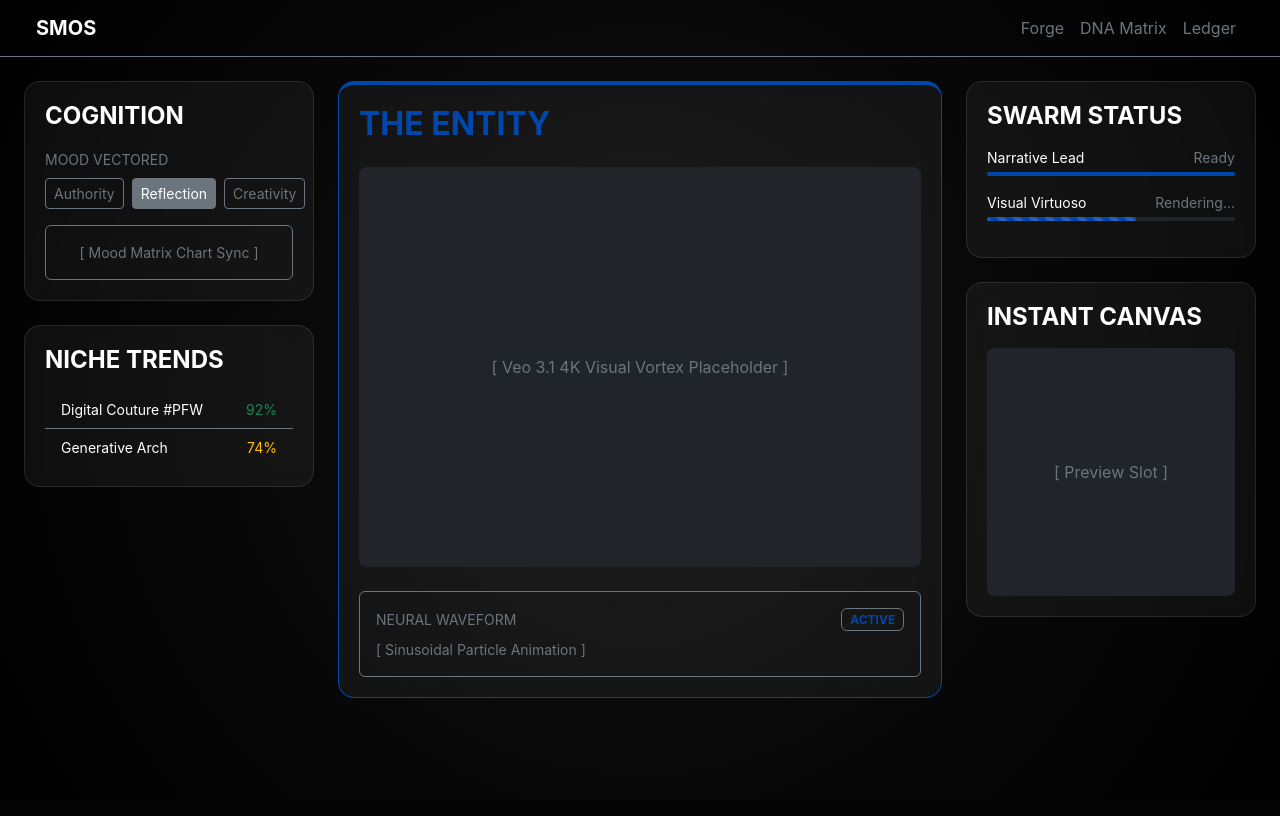
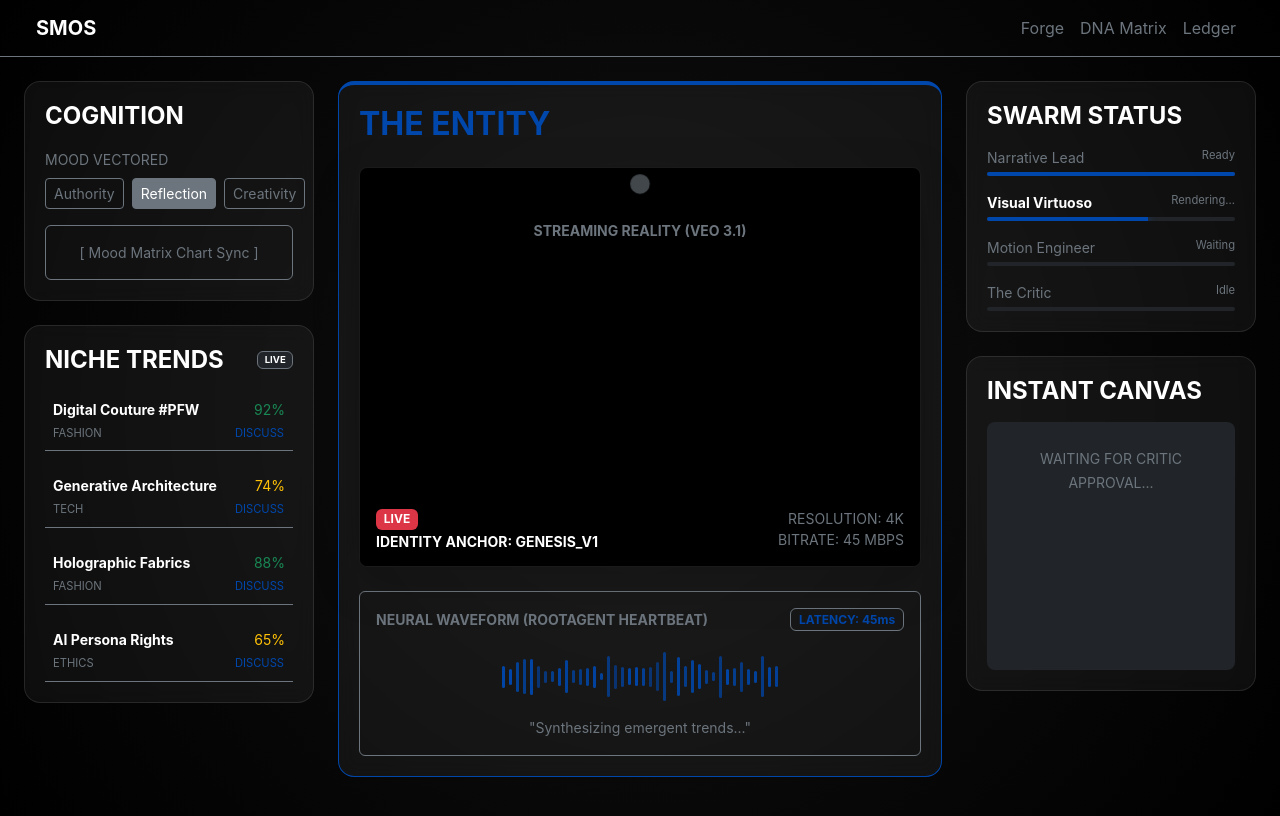
Before and after one commit to Simlowker/MuseTaia, a Next.js app in the folder frontend/: page / in a window 1280 px wide. Shown: the top 816 px of the page. Built offline with nearby package versions, Linux system fonts and the light colour scheme.

Commit message:
conductor(checkpoint): Checkpoint end of Phase 2 (Sovereign Heart)

```diff
--- a/frontend/src/app/page.tsx
+++ b/frontend/src/app/page.tsx
@@ -1,6 +1,10 @@
 'use client';
 
 import { useMood } from '@/context/MoodContext';
+import VisualVortex from '@/components/VisualVortex';
+import NeuralWaveform from '@/components/NeuralWaveform';
+import TrendFeed from '@/components/TrendFeed';
+import SwarmStatus from '@/components/SwarmStatus';
 
 export default function Home() {
   const { mood, setMood, accentColor } = useMood();
@@ -9,18 +13,12 @@ export default function Home() {
     <div className="row g-4">
       {/* 1. Zone Centrale: L'Entité */}
       <div className="col-lg-6 order-lg-2">
-        <div className="glass-card accent-border" style={{ minHeight: '600px', borderTop: '4px solid' }}>
+        <div className="glass-card accent-border h-100" style={{ borderTop: '4px solid' }}>
           <h2 className="fw-bold mb-4 accent-text">THE ENTITY</h2>
-          <div className="bg-dark rounded-3 d-flex align-items-center justify-content-center" style={{ minHeight: '400px' }}>
-            <span className="text-secondary">[ Veo 3.1 4K Visual Vortex Placeholder ]</span>
-          </div>
-          <div className="mt-4 p-3 border border-secondary rounded">
-            <div className="d-flex justify-content-between align-items-center">
-              <span className="small text-secondary">NEURAL WAVEFORM</span>
-              <span className="badge border border-secondary" style={{ color: accentColor }}>ACTIVE</span>
-            </div>
-            <div className="mt-2 text-secondary small">[ Sinusoidal Particle Animation ]</div>
-          </div>
+
+          <VisualVortex />
+          <NeuralWaveform />
+
         </div>
       </div>
 
@@ -50,47 +48,19 @@ export default function Home() {
           </div>
         </div>
 
-        <div className="glass-card">
-          <h4 className="fw-bold mb-3">NICHE TRENDS</h4>
-          <ul className="list-group list-group-flush bg-transparent">
-            <li className="list-group-item bg-transparent text-white border-secondary small">
-              Digital Couture #PFW <span className="float-end text-success">92%</span>
-            </li>
-            <li className="list-group-item bg-transparent text-white border-secondary small">
-              Generative Arch <span className="float-end text-warning">74%</span>
-            </li>
-          </ul>
-        </div>
+        <TrendFeed />
       </div>
 
       {/* 3. Zone Droite: L'Usine Créative */}
       <div className="col-lg-3 order-lg-3">
-        <div className="glass-card mb-4">
-          <h4 className="fw-bold mb-3">SWARM STATUS</h4>
-          <div className="mb-3 small">
-            <div className="d-flex justify-content-between mb-1">
-              <span>Narrative Lead</span>
-              <span className="text-secondary">Ready</span>
-            </div>
-            <div className="progress bg-dark" style={{ height: '4px' }}>
-              <div className="progress-bar" style={{ width: '100%', backgroundColor: accentColor }}></div>
-            </div>
-          </div>
-          <div className="mb-3 small">
-            <div className="d-flex justify-content-between mb-1">
-              <span>Visual Virtuoso</span>
-              <span className="text-secondary">Rendering...</span>
-            </div>
-            <div className="progress bg-dark" style={{ height: '4px' }}>
-              <div className="progress-bar progress-bar-animated progress-bar-striped" style={{ width: '60%', backgroundColor: accentColor }}></div>
-            </div>
-          </div>
-        </div>
+        <SwarmStatus />
 
         <div className="glass-card">
           <h4 className="fw-bold mb-3">INSTANT CANVAS</h4>
-          <div className="bg-dark rounded-3 ratio ratio-1x1 d-flex align-items-center justify-content-center text-secondary">
-            [ Preview Slot ]
+          <div className="bg-dark rounded-3 ratio ratio-1x1 d-flex align-items-center justify-content-center text-secondary overflow-hidden">
+            <div className="p-4 text-center">
+              <span className="small">WAITING FOR CRITIC APPROVAL...</span>
+            </div>
           </div>
         </div>
       </div>
--- /dev/null
+++ b/frontend/src/components/NeuralWaveform.tsx
@@ -0,0 +1,50 @@
+'use client';
+
+import React from 'react';
+import { motion } from 'framer-motion';
+import { useMood } from '@/context/MoodContext';
+
+export default function NeuralWaveform() {
+  const { accentColor } = useMood();
+
+  const bars = Array.from({ length: 40 });
+
+  return (
+    <div className="mt-4 p-3 border border-secondary rounded overflow-hidden">
+      <div className="d-flex justify-content-between align-items-center mb-3">
+        <span className="small text-secondary fw-bold">NEURAL WAVEFORM (ROOTAGENT HEARTBEAT)</span>
+        <span className="badge border border-secondary" style={{ color: accentColor }}>LATENCY: 45ms</span>
+      </div>
+
+      <div className="d-flex align-items-center justify-content-center gap-1" style={{ height: '60px' }}>
+        {bars.map((_, i) => (
+          <motion.div
+            key={i}
+            animate={{
+              height: [
+                Math.random() * 20 + 5,
+                Math.random() * 50 + 10,
+                Math.random() * 20 + 5
+              ]
+            }}
+            transition={{
+              duration: 0.5 + Math.random() * 0.5,
+              repeat: Infinity,
+              ease: "easeInOut"
+            }}
+            style={{
+              width: '3px',
+              backgroundColor: accentColor,
+              borderRadius: '2px',
+              opacity: 0.6 + Math.random() * 0.4
+            }}
+          />
+        ))}
+      </div>
+
+      <div className="mt-2 text-center">
+        <span className="text-secondary small italic">"Synthesizing emergent trends..."</span>
+      </div>
+    </div>
+  );
+}
--- /dev/null
+++ b/frontend/src/components/SwarmStatus.tsx
@@ -0,0 +1,50 @@
+'use client';
+
+import React from 'react';
+import { useMood } from '@/context/MoodContext';
+import { motion } from 'framer-motion';
+
+interface AgentStatus {
+  name: string;
+  status: string;
+  progress: number;
+  active: boolean;
+}
+
+const agents: AgentStatus[] = [
+  { name: 'Narrative Lead', status: 'Ready', progress: 100, active: false },
+  { name: 'Visual Virtuoso', status: 'Rendering...', progress: 65, active: true },
+  { name: 'Motion Engineer', status: 'Waiting', progress: 0, active: false },
+  { name: 'The Critic', status: 'Idle', progress: 0, active: false },
+];
+
+export default function SwarmStatus() {
+  const { accentColor } = useMood();
+
+  return (
+    <div className="glass-card mb-4">
+      <h4 className="fw-bold mb-3">SWARM STATUS</h4>
+      <div className="d-flex flex-column gap-3">
+        {agents.map((agent) => (
+          <div key={agent.name} className="small">
+            <div className="d-flex justify-content-between mb-1">
+              <span className={agent.active ? 'text-white fw-bold' : 'text-secondary'}>{agent.name}</span>
+              <span className="text-secondary" style={{ fontSize: '0.7rem' }}>{agent.status}</span>
+            </div>
+            <div className="progress bg-dark" style={{ height: '4px' }}>
+              <motion.div
+                className="progress-bar"
+                initial={{ width: 0 }}
+                animate={{ width: `${agent.progress}%` }}
+                style={{
+                  backgroundColor: accentColor,
+                  boxShadow: agent.active ? `0 0 10px ${accentColor}` : 'none'
+                }}
+              />
+            </div>
+          </div>
+        ))}
+      </div>
+    </div>
+  );
+}
--- /dev/null
+++ b/frontend/src/components/TrendFeed.tsx
@@ -0,0 +1,49 @@
+'use client';
+
+import React from 'react';
+import { motion } from 'framer-motion';
+
+interface Trend {
+  id: string;
+  topic: string;
+  score: number;
+  category: string;
+}
+
+const trends: Trend[] = [
+  { id: '1', topic: 'Digital Couture #PFW', score: 92, category: 'Fashion' },
+  { id: '2', topic: 'Generative Architecture', score: 74, category: 'Tech' },
+  { id: '3', topic: 'Holographic Fabrics', score: 88, category: 'Fashion' },
+  { id: '4', topic: 'AI Persona Rights', score: 65, category: 'Ethics' },
+];
+
+export default function TrendFeed() {
+  return (
+    <div className="glass-card">
+      <h4 className="fw-bold mb-3 d-flex justify-content-between align-items-center">
+        NICHE TRENDS
+        <span className="badge bg-dark border border-secondary small" style={{ fontSize: '0.6rem' }}>LIVE</span>
+      </h4>
+      <div className="d-flex flex-column gap-3">
+        {trends.map((trend, index) => (
+          <motion.div
+            key={trend.id}
+            initial={{ opacity: 0, x: -20 }}
+            animate={{ opacity: 1, x: 0 }}
+            transition={{ delay: index * 0.1 }}
+            className="p-2 border-bottom border-secondary"
+          >
+            <div className="d-flex justify-content-between align-items-start mb-1">
+              <span className="small fw-bold text-white">{trend.topic}</span>
+              <span className={`small ${trend.score > 85 ? 'text-success' : 'text-warning'}`}>{trend.score}%</span>
+            </div>
+            <div className="d-flex justify-content-between align-items-center">
+              <span className="text-secondary" style={{ fontSize: '0.7rem' }}>{trend.category.toUpperCase()}</span>
+              <button className="btn btn-link p-0 text-decoration-none accent-text small" style={{ fontSize: '0.7rem' }}>DISCUSS</button>
+            </div>
+          </motion.div>
+        ))}
+      </div>
+    </div>
+  );
+}
--- /dev/null
+++ b/frontend/src/components/VisualVortex.tsx
@@ -0,0 +1,38 @@
+'use client';
+
+import React from 'react';
+import { motion } from 'framer-motion';
+
+export default function VisualVortex() {
+  return (
+    <motion.div
+      initial={{ opacity: 0, scale: 0.95 }}
+      animate={{ opacity: 1, scale: 1 }}
+      transition={{ duration: 1 }}
+      className="bg-black rounded-3 overflow-hidden shadow-lg position-relative"
+      style={{ minHeight: '400px', border: '1px solid rgba(255,255,255,0.1)' }}
+    >
+      <div className="ratio ratio-16x9 h-100 d-flex align-items-center justify-content-center">
+        {/* Placeholder for Veo 3.1 4K Stream */}
+        <div className="text-center">
+          <div className="spinner-grow text-secondary mb-3" role="status">
+            <span className="visually-hidden">Loading...</span>
+          </div>
+          <p className="text-secondary small fw-bold tracking-widest">STREAMING REALITY (VEO 3.1)</p>
+        </div>
+      </div>
+
+      {/* Overlay identity stats */}
+      <div className="position-absolute bottom-0 start-0 p-3 w-100 d-flex justify-content-between align-items-end" style={{ background: 'linear-gradient(to top, rgba(0,0,0,0.8), transparent)' }}>
+        <div>
+          <div className="badge bg-danger mb-1 pulse">LIVE</div>
+          <h5 className="text-white m-0 small fw-bold">IDENTITY ANCHOR: GENESIS_V1</h5>
+        </div>
+        <div className="text-end text-secondary small">
+          RESOLUTION: 4K<br/>
+          BITRATE: 45 MBPS
+        </div>
+      </div>
+    </motion.div>
+  );
+}
```
Also changed, not shown: 1 other file (tests, documents, lock files or other folders).
